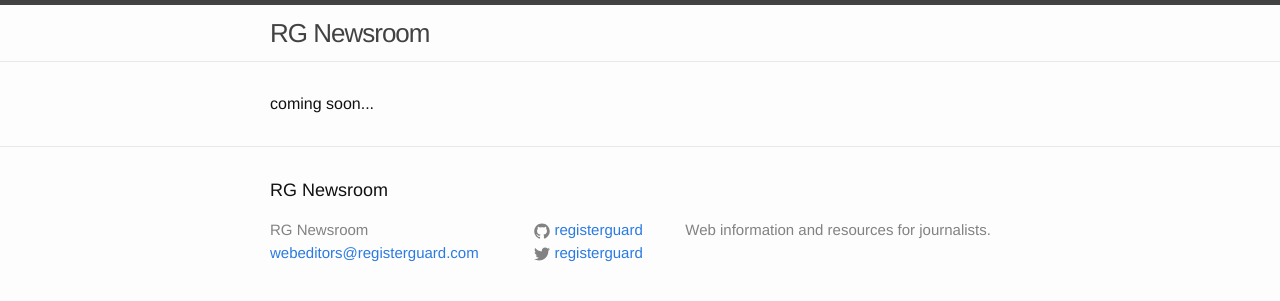
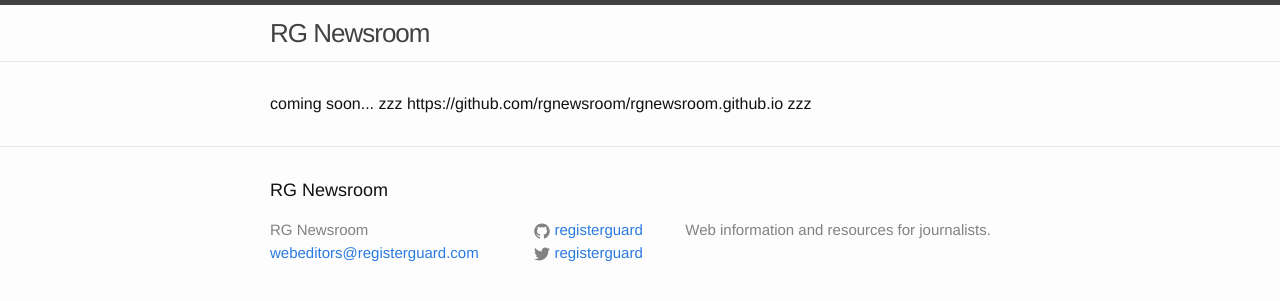
Before and after one commit to rgnewsroom/rgnewsroom.github.io, a Jekyll site: the page built from index.html, in a window 1280 px wide. Shown: the top 301 px of the page. Built offline with Jekyll 4.4.1, drawn with Linux system fonts in a browser that asks for light colours.

Commit message:
testing site.github

```diff
--- a/index.html
+++ b/index.html
@@ -5,6 +5,8 @@ layout: default
 <div class="home">
 
 	coming soon...
+
+	zzz {{site.github.repository_url}} zzz
 
   <!-- <h1 class="page-heading">Posts</h1>
 
```
